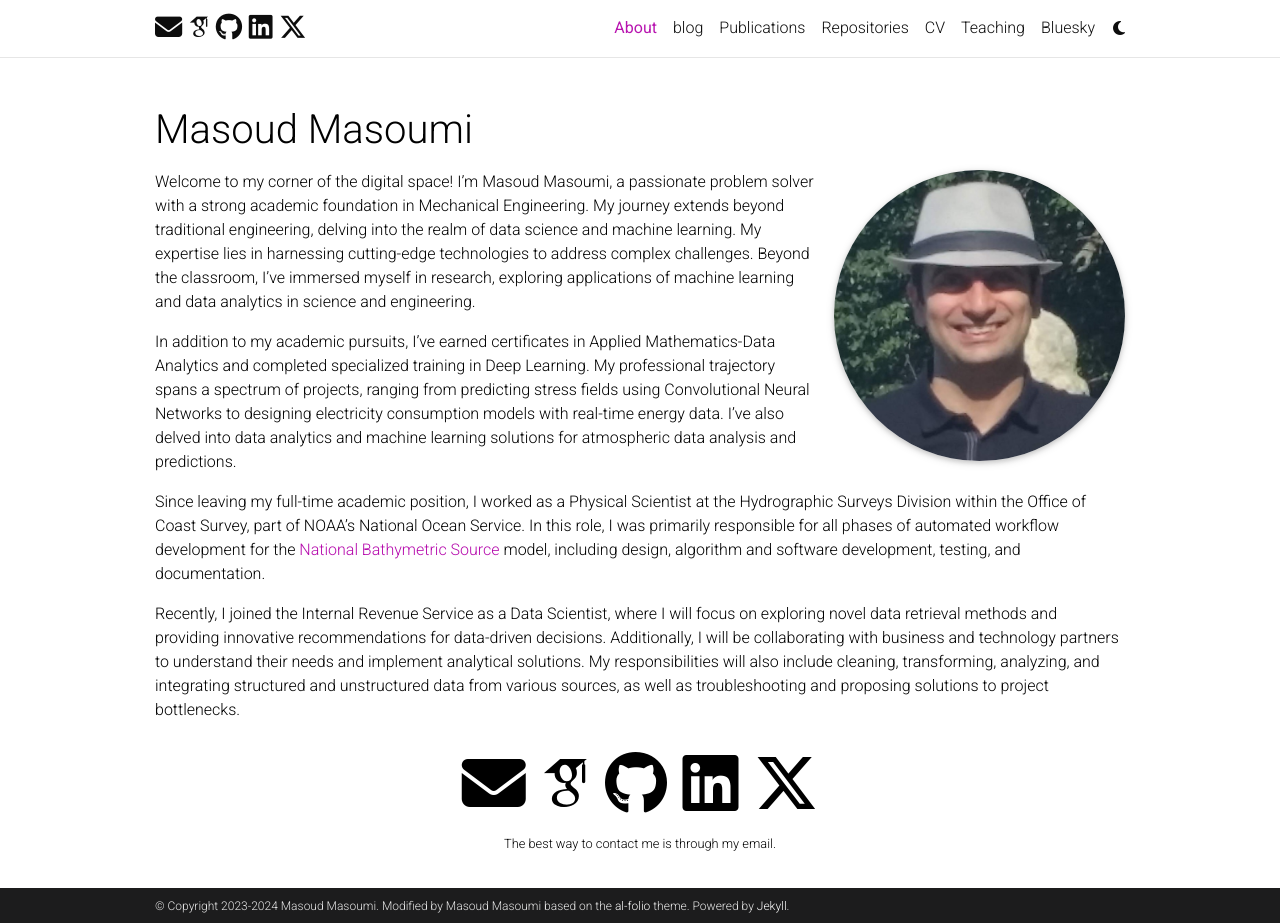
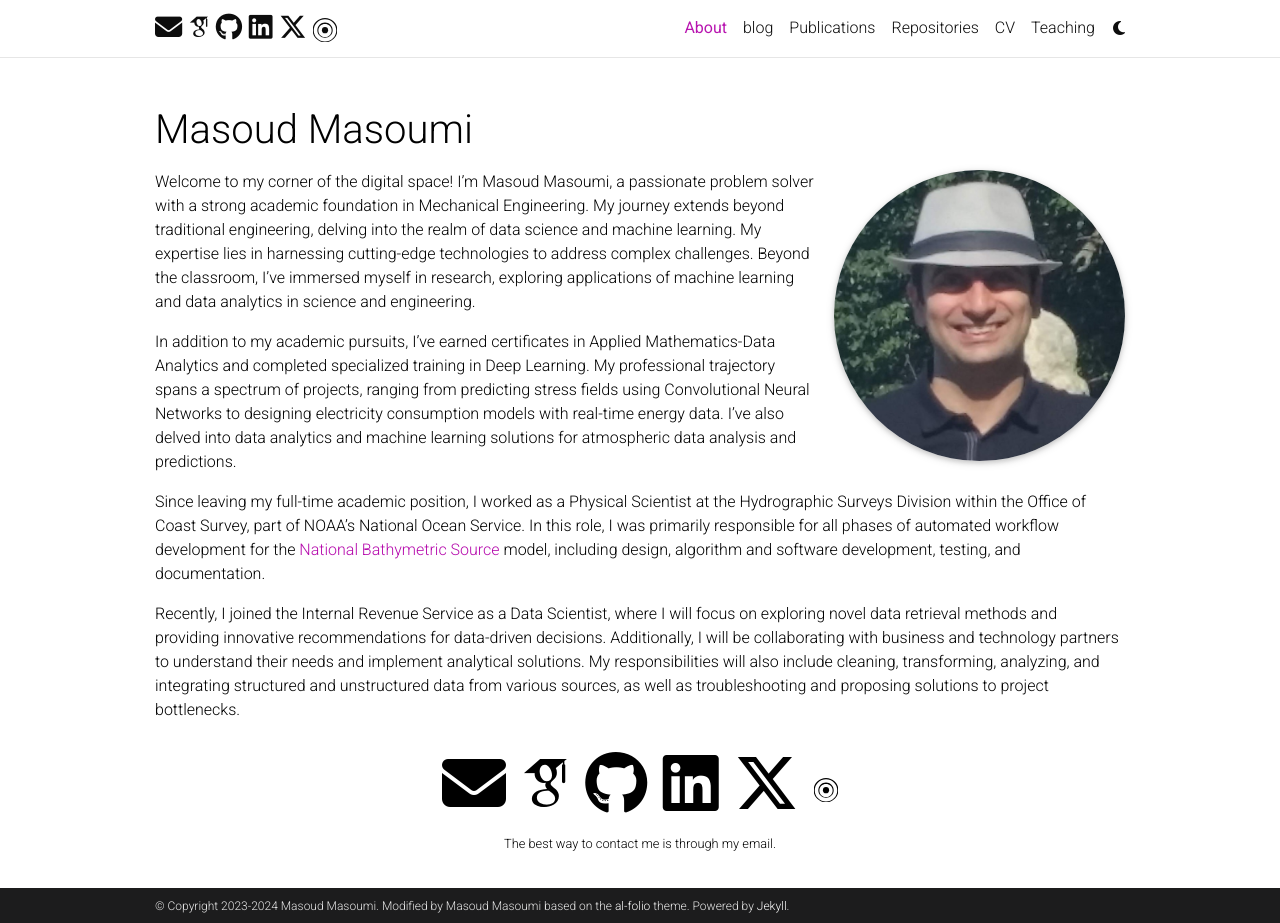
Before and after one commit to MasoudMiM/masoudmim.github.io, a Jekyll site: the page built from _pages/about.md, in a window 1280 px wide and 923 px high. Built offline with Jekyll 4.4.1, drawn with Linux system fonts in a browser that asks for light colours; full-size pictures stand in for the smaller copies a plugin makes; some web fonts are replaced; a script that is not in the unit is left out; comment, search, counter and statistics services are not loaded; a style sheet for code colours, icons or effects is not loaded.

Commit message:
added bluesky icon to about page

```diff
--- a/_config.yml
+++ b/_config.yml
@@ -69,6 +69,7 @@ og_image: # The site-wide (default for all links) Open Graph preview image
 github_username: MasoudMiM # your GitHub user name
 gitlab_username: # your GitLab user name
 x_username: MasoudMiM # your X handle
+bluesky_username: masoudmim.bsky.social # bluesky
 mastodon_username: # your mastodon instance+username in the format instance.tld/@username
 linkedin_username: masoudmim # your LinkedIn user name
 telegram_username: # your Telegram user name
--- /dev/null
+++ b/_includes/social-icons/bluesky.html
@@ -0,0 +1,5 @@
+<svg xmlns="http://www.w3.org/2000/svg" viewBox="0 0 24 24" width="24" height="24">
+  <path d="M12.002 0c-3.35 0-6.249 1.181-8.698 3.544-2.45 2.363-3.674 5.24-3.674 8.631 0 3.35 1.224 6.215 3.674 8.598 2.449 2.383 5.348 3.574 8.698 3.574 3.35 0 6.249-1.191 8.698-3.574 2.449-2.383 3.674-5.248 3.674-8.598 0-3.391-1.225-6.268-3.674-8.631C18.251 1.181 15.352 0 12.002 0zm0 1.364c3.051 0 5.684 1.078 7.898 3.235 2.214 2.156 3.321 4.78 3.321 7.87 0 3.051-1.107 5.664-3.321 7.84-2.214 2.176-4.847 3.264-7.898 3.264-3.051 0-5.684-1.088-7.898-3.264-2.214-2.176-3.321-4.789-3.321-7.84 0-3.09 1.107-5.714 3.321-7.87 2.214-2.157 4.847-3.235 7.898-3.235z"/>
+  <path d="M12.002 4.546c-2.117 0-3.925.745-5.423 2.235-1.499 1.49-2.248 3.292-2.248 5.405 0 2.117.749 3.925 2.248 5.423 1.498 1.499 3.306 2.248 5.423 2.248 2.117 0 3.925-.749 5.423-2.248 1.499-1.498 2.248-3.306 2.248-5.423 0-2.113-.749-3.915-2.248-5.405-1.498-1.49-3.306-2.235-5.423-2.235zm0 1.364c1.818 0 3.377.641 4.677 1.923 1.3 1.282 1.95 2.835 1.95 4.659 0 1.818-.65 3.377-1.95 4.677-1.3 1.3-2.859 1.95-4.677 1.95-1.818 0-3.377-.65-4.677-1.95-1.3-1.3-1.95-2.859-1.95-4.677 0-1.824.65-3.377 1.95-4.659 1.3-1.282 2.859-1.923 4.677-1.923z"/>
+  <circle cx="12.002" cy="12.186" r="3.091"/>
+</svg>
--- a/_includes/social.html
+++ b/_includes/social.html
@@ -116,3 +116,8 @@
             </div>
             {% include scripts/wechatModal.html %}
             {% endif %}
+            {%- if site.bluesky_username -%}
+            <a href="https://bsky.app/profile/{{ site.bluesky_username }}" title="Bluesky">
+              {%- include social-icons/bluesky.html -%}
+            </a>
+            {%- endif -%}
```
Also changed, not shown: _pages/bsky.md (+1 -1 lines).
